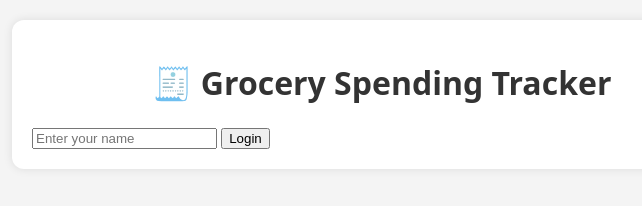
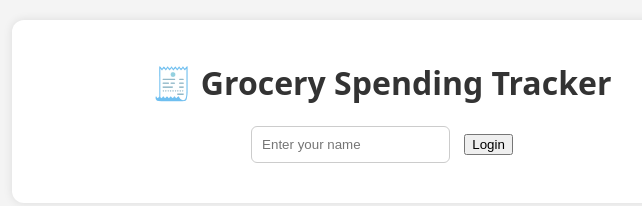
Before and after one commit to leylilee/grocery-tracker, a plain HTML site: page index.html in a window 1280 px wide. Shown: the whole page, without its empty margins (258-900 px from the left). Drawn offline with Linux system fonts and the light colour scheme.

Commit message:
added style for login page

```diff
--- a/style.css
+++ b/style.css
@@ -3,6 +3,18 @@ body {
   background: #f4f4f4;
   margin: 0;
   padding: 20px;
+}
+
+#login-section {
+  text-align: center;
+  margin-bottom: 20px;
+}
+
+#login-section input {
+  padding: 10px;
+  margin-right: 10px;
+  border-radius: 6px;
+  border: 1px solid #ccc;
 }
 
 .container {
```
